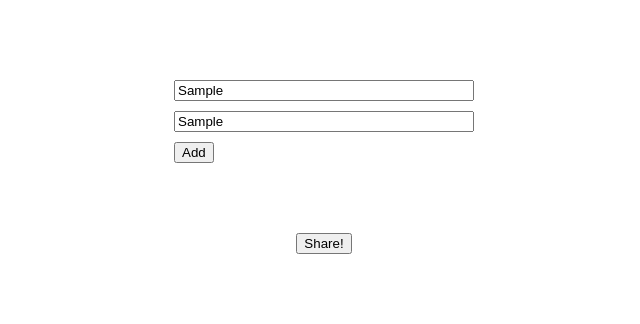
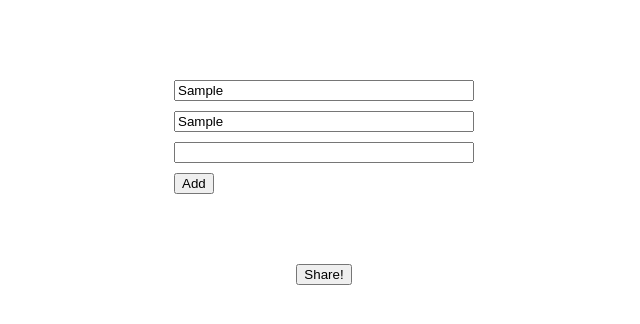
Before and after one commit to mbodenholm/2017webpage, a plain HTML site: page index.html in a window 1280 px wide. Both pictures are taken after typing "Sample", "Sample" into the empty fields and a click on the button "Add". Shown: the part 242-566 px from the top of the page, without its empty margins (316-956 px from the left). Drawn offline with nearby package versions, Linux system fonts and the light colour scheme.

Commit message:
Added Javascript
Installed jQuery and added Javascript to the projekt.

```diff
--- a/index.html
+++ b/index.html
@@ -14,6 +14,21 @@
       </div>
       <button class="addanswer">Add</button>
     </div>
+    <div class="resultsfield"></div>
     <button>Share!</button>
+
+
+    <script src="https://code.jquery.com/jquery-3.2.1.min.js"></script>
+    <script>
+    $(function() {
+      $('.resultsfield').hide()
+
+      var adding_answer = function() {
+        $('.inputs').append('<input></input>')
+      }
+
+      $('.addanswer').click(adding_answer)
+    })
+    </script>
   </body>
 </html>
```
